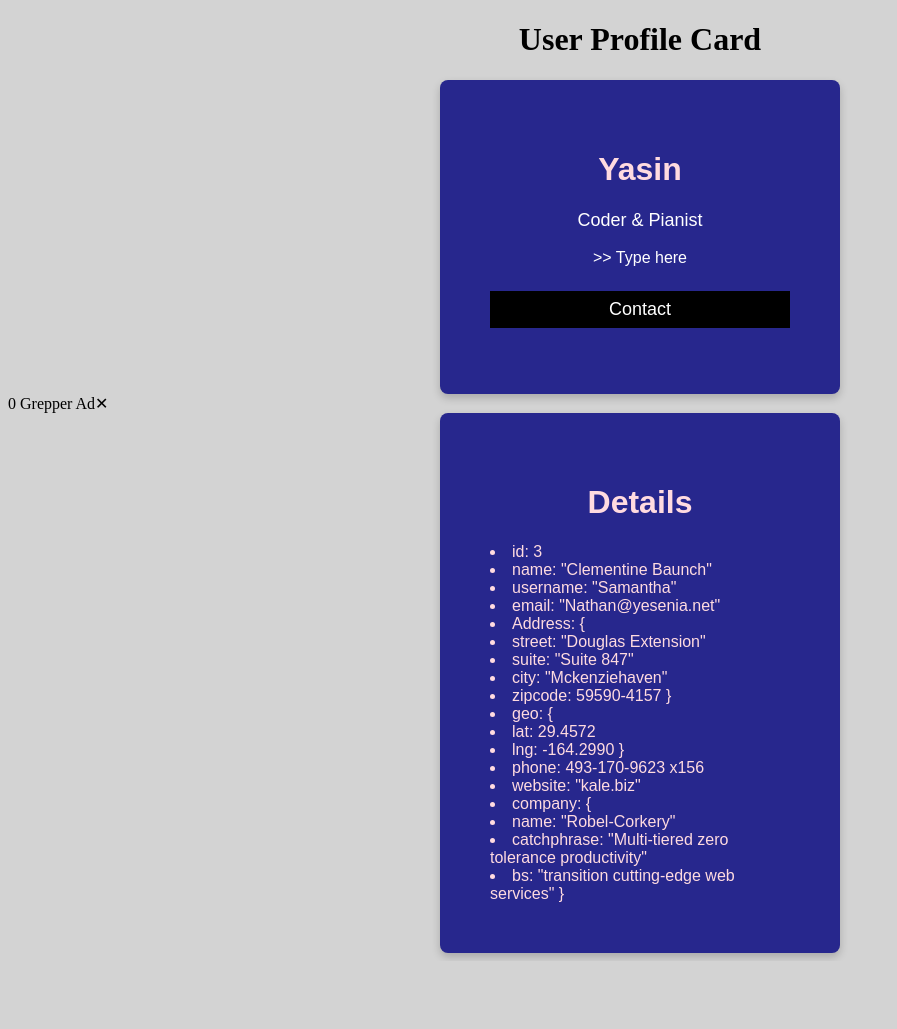
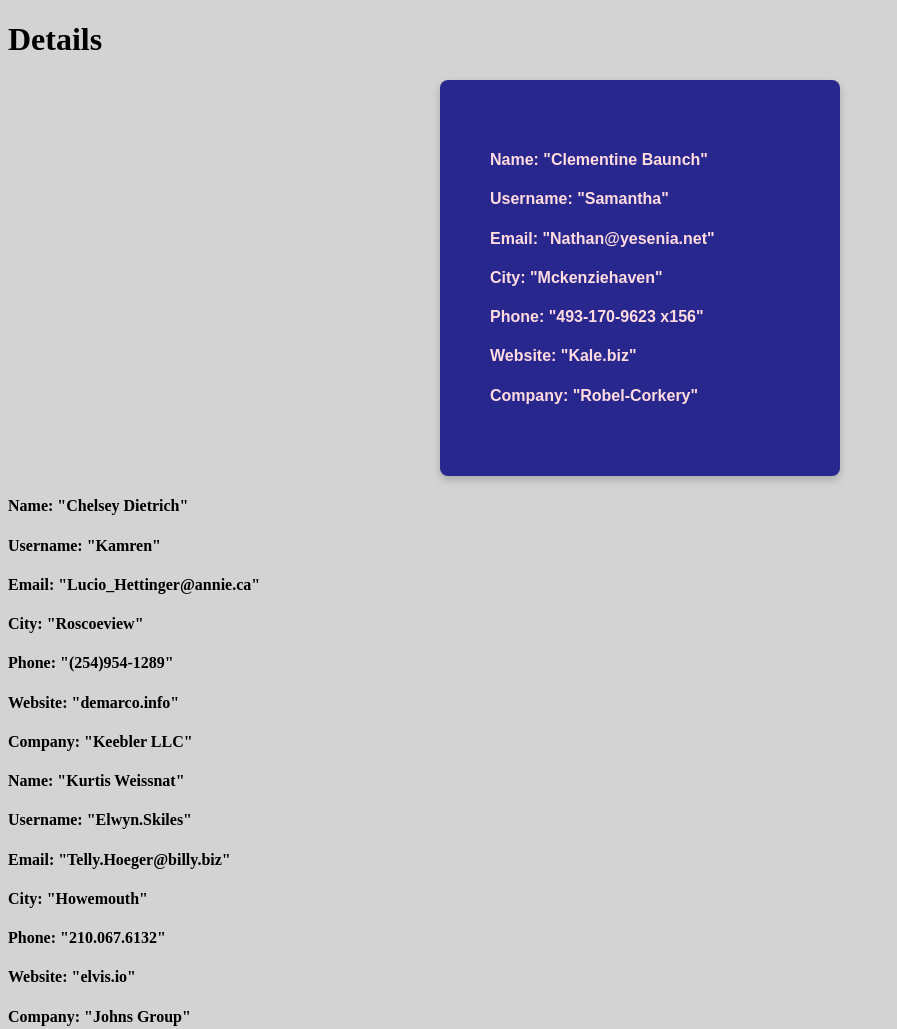
Before and after one commit to Rajeshwari45/card-, a plain HTML site: page index.html in a window 1280 px wide. Shown: the top 1029 px of the page, without its empty margins (0-897 px from the left). Before the commit the page ends 961 px from the top, so only its background shows below. Drawn offline with Linux system fonts and the light colour scheme.

Commit message:
Update index.html

```diff
--- a/index.html
+++ b/index.html
@@ -4,71 +4,55 @@
     <meta charset="UTF-8">
     <meta name="viewport" content="width=device-width, initial-scale=1.0">
     <title>Card</title>
-</head>
-<body>
-
-    <!DOCTYPE html>
-<html lang="en">
-<head>
-    <meta charset="UTF-8">
-    <meta name="viewport" content="width=device-width, initial-scale=1.0">
-    <title>Card Example</title>
     <link rel="stylesheet" href="style.css">
 </head>
 <body>
 
+<h1 class="detail">Details</h1>
+
+      <div class="card">
+      <h4>Name: "Clementine Baunch"</h4>
+      <h4>Username: "Samantha"</h4>
+      <h4>Email: "Nathan@yesenia.net"</h4>
+      <h4>City: "Mckenziehaven"</h4>
+      <h4>Phone: "493-170-9623 x156"</h4>
+      <h4>Website: "Kale.biz"</h4>
+      <h4>Company: "Robel-Corkery"</h4>
+
+      </div>
 
 
-        <h1 style="text-align:center">User Profile Card</h1>
 
-        <div class="card">
-          <!-- <img src="image.jpg" alt="Yasin"> -->
-          <h1 style="text-align: center;">Yasin</h1>
-          <p class="title">Coder & Pianist</p>
-          <p style="text-align: center;">>> Type here</p>
-          <div style="margin: 24px 0;">
-            <a href="#"><i class="fa fa-dribbble"></i></a>
-            <a href="#"><i class="fa fa-twitter"></i></a>
-            <a href="#"><i class="fa fa-linkedin"></i></a>
-            <a href="#"><i class="fa fa-facebook"></i></a>
-          </div>
-          <p><button>Contact</button></p>
-        </div>
+<div class="card1">
+
+  <h4>Name: "Chelsey Dietrich"</h4>
+  <h4>Username: "Kamren"</h4>
+  <h4>Email: "Lucio_Hettinger@annie.ca"</h4>
+  <h4>City: "Roscoeview"</h4>
+  <h4>Phone: "(254)954-1289"</h4>
+  <h4>Website: "demarco.info"</h4>
+  <h4>Company: "Keebler LLC"</h4>
 
 
-      0
-      Grepper Ad✕
+
+</div>
+
+   <div class="card2">
+
+    <h4>Name: "Kurtis Weissnat"</h4>
+    <h4>Username: "Elwyn.Skiles"</h4>
+    <h4>Email: "Telly.Hoeger@billy.biz"</h4>
+    <h4>City: "Howemouth"</h4>
+    <h4>Phone: "210.067.6132"</h4>
+    <h4>Website: "elvis.io"</h4>
+    <h4>Company: "Johns Group"</h4>
 
 
-<div class="card">
 
-    <h1 class="info">Details</h1>
+  </div>
 
-    <li>id: 3</li>
-    <li>name: "Clementine Baunch"</li>
-    <li>username: "Samantha"</li>
-    <li>email: "Nathan@yesenia.net"</li>
-    <li>Address: {
-    <li>street: "Douglas Extension"</li>
-    <li>suite: "Suite 847"</li>
-    <li>city: "Mckenziehaven"</li>
-    <li>zipcode: 59590-4157 }</li>
-    </li>
-    <li>geo: {
-    <li>lat: 29.4572</li>
-    <li>lng: -164.2990 }</li>
-    </li>
-    <li>phone: 493-170-9623 x156</li>
-    <li>website: "kale.biz"</li>
-    <li>company: {
-    <li>name: "Robel-Corkery"</li>
-    <li>catchphrase: "Multi-tiered zero tolerance productivity"</li>
-    <li>bs: "transition cutting-edge web services" }</li>
-    </li>
 
-    <!-- <h2>Card Title</h2> -->
-
-</div>
+<script src="script.js"></script>
 
 </body>
 </html>
```
